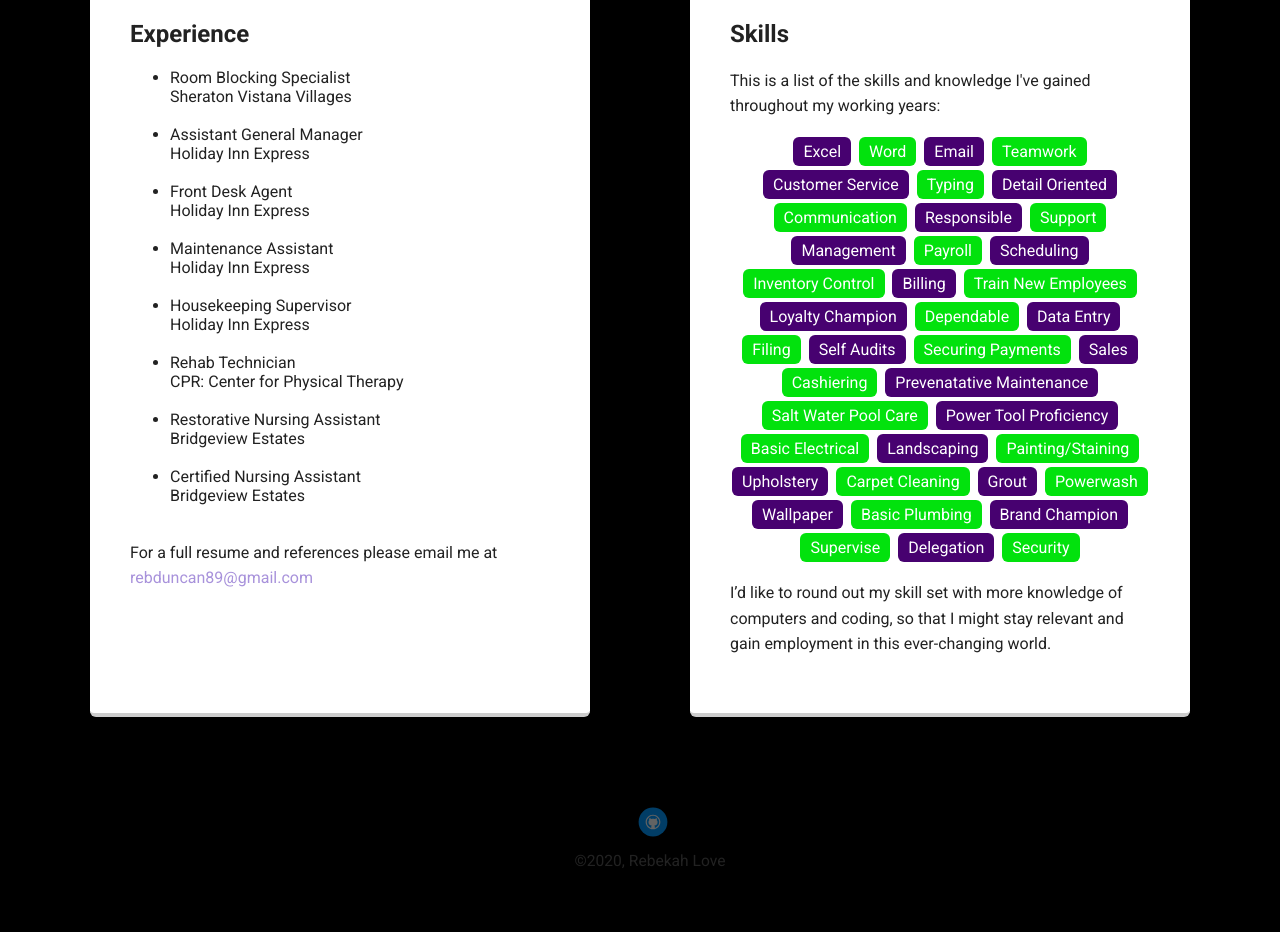
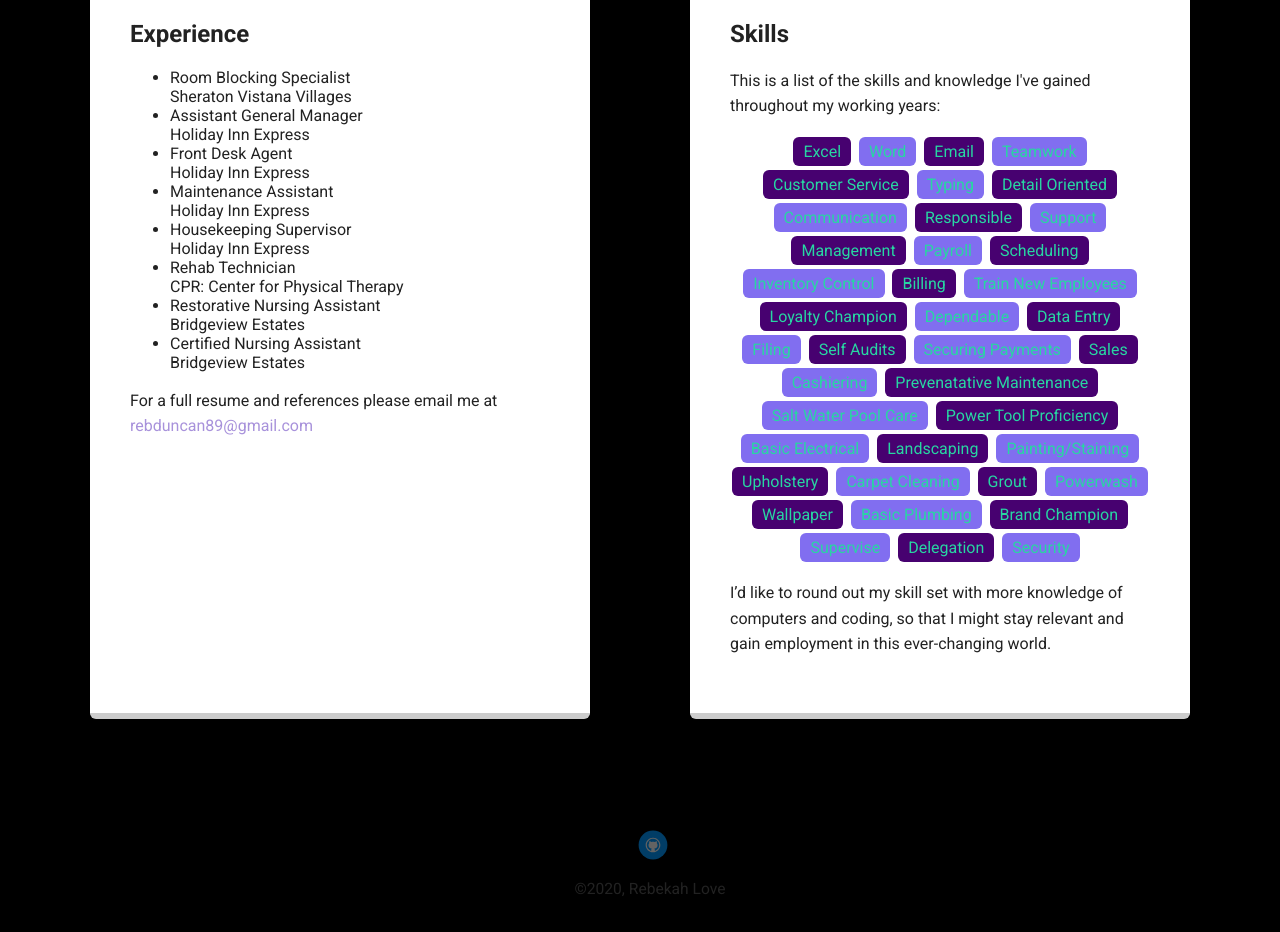
Before and after one commit to RebekahLove/techdegree-project-1, a plain HTML site: page portfolio_update_v1/Profile Project/experience.html in a window 1280 px wide. Shown: the part 540-1472 px from the top of the page. Drawn offline with Linux system fonts and the light colour scheme; a web font is replaced by a local one.

Commit message:
Updated semantics

```diff
--- a/portfolio_update_v1/Profile Project/experience.html
+++ b/portfolio_update_v1/Profile Project/experience.html
@@ -17,7 +17,7 @@
     </div>
 
     <header>
-      <img src="images/me.jpg" alt="Rebekah being sassy"class="profile-image">
+      <img src="images/me.jpg" alt="Rebekah being sassy" class="profile-image">
       <h1 class="tag name">Hello, I’m Rebekah.</h1>
       <p class="tag location">My home is Orlando, Florida.</p>
     </header>
@@ -27,21 +27,21 @@
         <h2>Experience</h2>
         <ul>
           <li>Room Blocking Specialist<br>
-            Sheraton Vistana Villages</li><br>
+            Sheraton Vistana Villages</li>
           <li>Assistant General Manager<br>
-          Holiday Inn Express</li><br>
+          Holiday Inn Express</li>
           <li>Front Desk Agent<br>
-          Holiday Inn Express</li><br>
+          Holiday Inn Express</li>
           <li>Maintenance Assistant<br>
-          Holiday Inn Express</li><br>
+          Holiday Inn Express</li>
           <li>Housekeeping Supervisor<br>
-          Holiday Inn Express</li><br>
+          Holiday Inn Express</li>
           <li>Rehab Technician<br>
-          CPR: Center for Physical Therapy</li><br>
+          CPR: Center for Physical Therapy</li>
           <li>Restorative Nursing Assistant<br>
-          Bridgeview Estates</li><br>
+          Bridgeview Estates</li>
           <li>Certified Nursing Assistant<br>
-          Bridgeview Estates</li><br>
+          Bridgeview Estates</li>
         </ul>
         <p>For a full resume and references please email me at <a href="mailto:rebduncan89@gmail.com?subject=Resume%20Inquiry">rebduncan89@gmail.com</a></p>
        </div>
@@ -96,9 +96,7 @@
 
     </main>
     <footer>
-      <ul>
-        <li><a href="https://github.com/RebekahLove" target="_blank" class="social github">Github</a></li>
-      </ul>
+      <p><a href="https://github.com/RebekahLove" target="_blank" class="social github">Github</a></p>
       <p class="copyright">&copy;2020, Rebekah Love</p>
     </footer>
   </body>
--- a/portfolio_update_v1/Profile Project/styles.css
+++ b/portfolio_update_v1/Profile Project/styles.css
@@ -93,8 +93,8 @@
   padding: 20px 40px 40px;
   max-width: 500px;
   text-align: left;
-  background: #fff;
-  border-bottom: 4px solid #ccc;
+  background: rgb(255, 255, 255);
+  border-bottom: 6px solid #ccc;
   border-radius: 6px;
   transition: all .5s;
 }
@@ -110,8 +110,8 @@
 .skills li {
   border-radius: 6px;
   display: inline-block;
-  background: #02e20d;
-  color: white;
+  background: #816ef0;
+  color: rgb(40, 214, 162);
   padding: 5px 10px;
   margin: 2px;
 }
@@ -150,12 +150,6 @@
   background-size: 30px 30px;
   opacity: .4;
   transition: all .5s;
-}
-a.twitter {
-  background-image: url(images/twitter.svg);
-}
-a.linkedin {
-  background-image: url(images/linkedin.svg);
 }
 a.github {
   background-image: url(images/github.svg);
```
